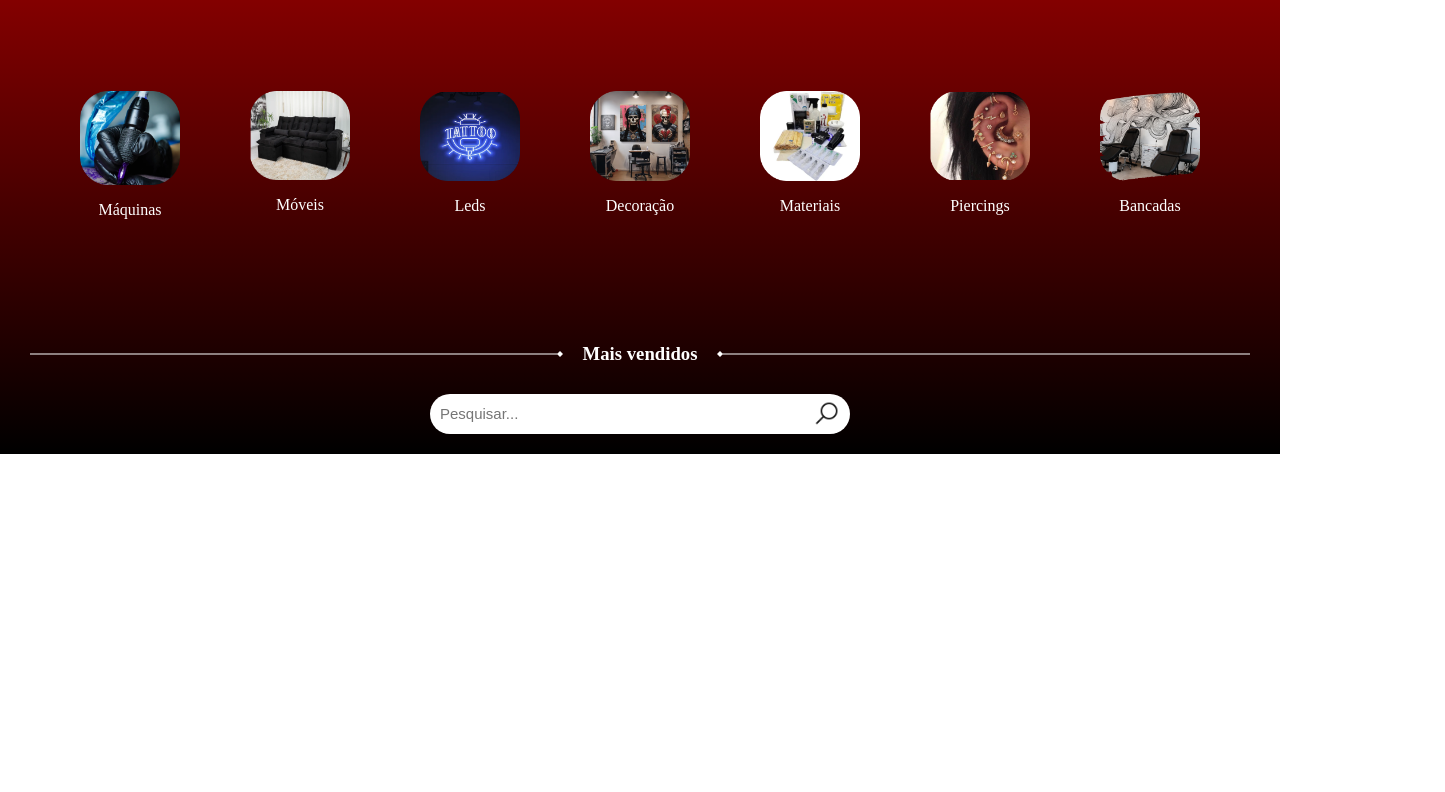
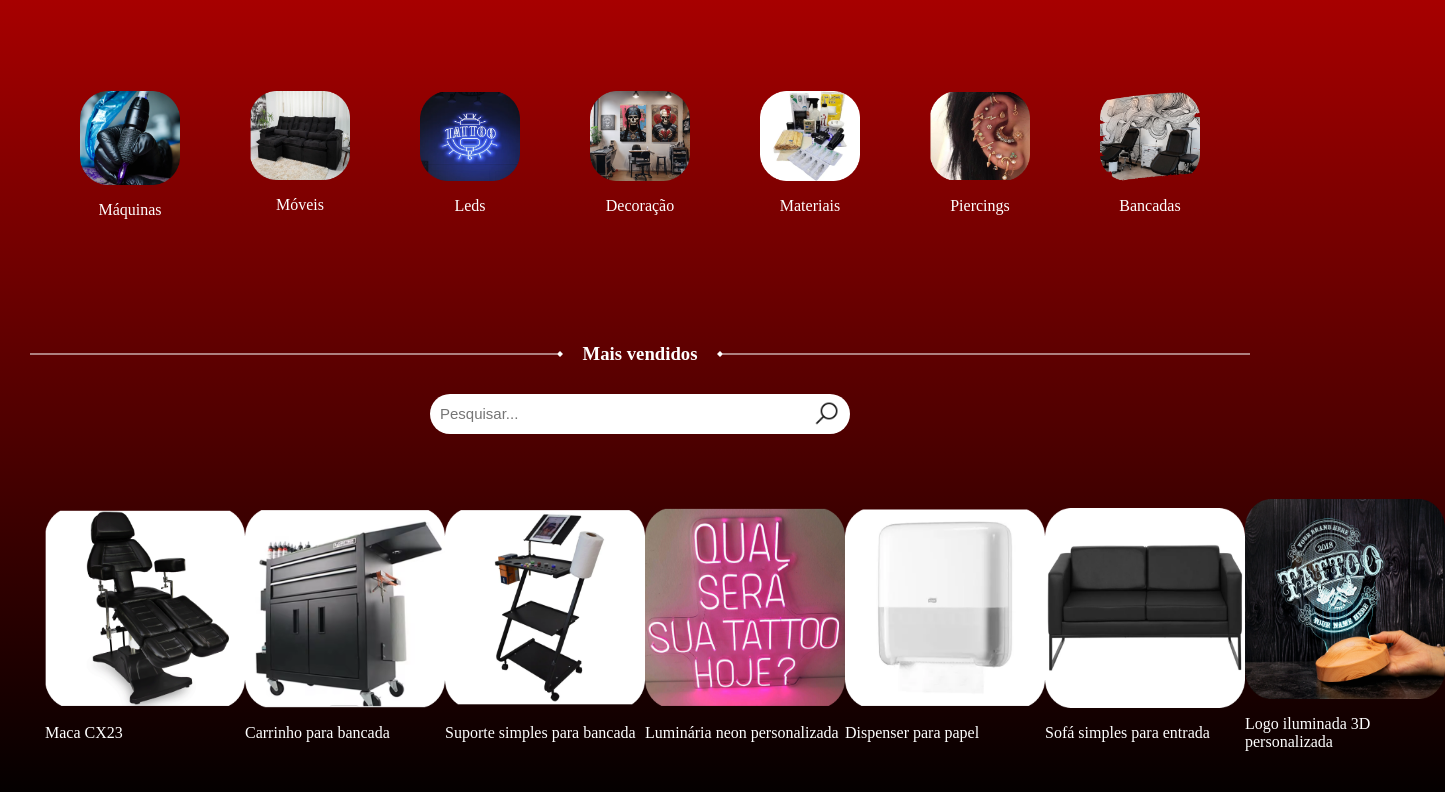
Before and after one commit to SilasSalefe/silas-project, a plain HTML site: page supply/supply.html in a window 1280 px wide. Shown: the part 428-1220 px from the top of the page, 1445 px wide, since content can reach past the window. Before the commit the page ends 882 px from the top, so only its background shows below. Drawn offline with Linux system fonts and the light colour scheme.

Commit message:
fiz mudança

```diff
--- a/supply/supply.html
+++ b/supply/supply.html
@@ -64,12 +64,42 @@
 <div class="search-box">
     <input type="text" class="search-text" placeholder="Pesquisar...">
     <a class="search-btn">
-        <img class="loupe-white" src="imagem_categorias/pesquisa_white.png" alt="" width="27px" height="27px">
-        <img class="loupe-black" src="imagem_categorias/pesquisa_black.png" alt="" width="27px" height="27px">
+        <img class="loupe-white" src="imagem_vendas/pesquisa_white.png" alt="" width="27px" height="27px">
+        <img class="loupe-black" src="imagem_vendas/pesquisa_black.png" alt="" width="27px" height="27px">
     </a>
+</div>
+<section class="parte_categorias">
+    <div>
+        <img src="imagem_vendas/img_maca.png" alt="" width="200px" height="200px">
+        <p>Maca CX23</p>
+    </div>
+    <div>
+        <img src="imagem_vendas/img_carrinho.png" alt="" width="200px" height="200px">
+        <p>Carrinho para bancada</p>
+    </div>
+    <div>
+        <img src="imagem_vendas/img_suporte.png" alt="" width="200px" height="200px">
+        <p>Suporte simples para bancada</p>
+    </div>
+    <div>
+        <img src="imagem_vendas/img_luminaria.png" alt="" width="200px" height="200px">
+        <p>Luminária neon personalizada</p>
+    </div>
+    <div>
+        <img src="imagem_vendas/img_dispenser.png" alt="" width="200px" height="200px">
+        <p>Dispenser para papel</p>
+    </div>
+    <div>
+        <img src="imagem_vendas/img_sofa.png" alt="" width="200px" height="200px">
+        <p>Sofá simples para entrada</p>
+    </div>
+    <div>
+        <img src="imagem_vendas/img_logo3d.png" alt="" width="200px" height="200px">
+        <p>Logo iluminada 3D personalizada</p>
     </div>
 
 
+</section>
 
 
 
```
Also changed, not shown: supply/imagem_vendas/img_apoio.png (added), supply/imagem_vendas/img_carrinho.png (added), supply/imagem_vendas/img_dispenser.png (added), supply/imagem_vendas/img_logo3d.png (added), supply/imagem_vendas/img_luminaria.png (added), supply/imagem_vendas/img_maca.png (added), supply/imagem_vendas/img_sofa.png (added), supply/imagem_vendas/img_suporte.png (added), supply/imagem_vendas/pesquisa_black.png (renamed from supply/imagem_categorias/pesquisa_black.png), supply/imagem_vendas/pesquisa_white.png (renamed from supply/imagem_categorias/pesquisa_white.png). Lines whose indentation alone changed are shown as unchanged.
